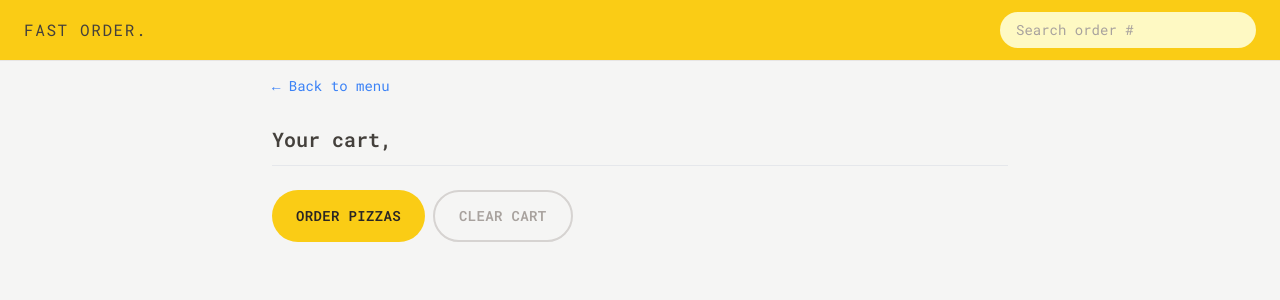
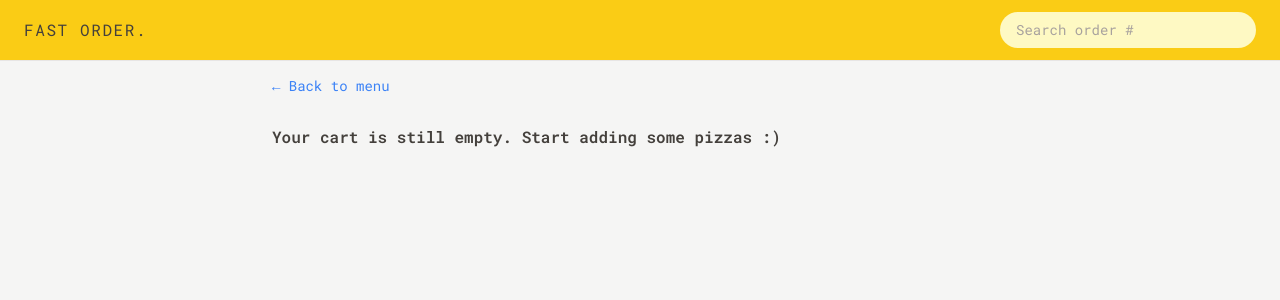
Before and after one commit to Ali-Umed/fast-order, a React (Vite) app: page /cart in a window 1280 px wide. Shown: the top 300 px of the page. Built offline with nearby package versions, Linux system fonts and the light colour scheme.

Commit message:
style: (emptyCart)

```diff
--- a/src/features/cart/Cart.jsx
+++ b/src/features/cart/Cart.jsx
@@ -3,6 +3,7 @@
 import CartItem from './CartItem';
 import { useDispatch, useSelector } from 'react-redux';
 import { clearCart, getCart } from './cartSlice';
+import EmptyCart from './EmptyCart';
 
 // const fakeCart = [
 //   {
@@ -32,6 +33,8 @@
   const username = useSelector((state) => state.user.username);
   const cart = useSelector(getCart);
   const dispatch = useDispatch();
+
+  if (!cart.length) return <EmptyCart />;
   return (
     <div className="px-4 py-3">
       <LinkButton to="/menu">&larr; Back to menu</LinkButton>
--- a/src/features/cart/EmptyCart.jsx
+++ b/src/features/cart/EmptyCart.jsx
@@ -1,11 +1,13 @@
-import { Link } from 'react-router-dom';
+import LinkButton from '../../ui/LinkButton';
 
 function EmptyCart() {
   return (
-    <div>
-      <Link to="/menu">&larr; Back to menu</Link>
+    <div className="px-4 py-3">
+      <LinkButton to="/menu">&larr; Back to menu</LinkButton>
 
-      <p>Your cart is still empty. Start adding some pizzas :)</p>
+      <p className="mt-7 font-semibold">
+        Your cart is still empty. Start adding some pizzas :)
+      </p>
     </div>
   );
 }
```
